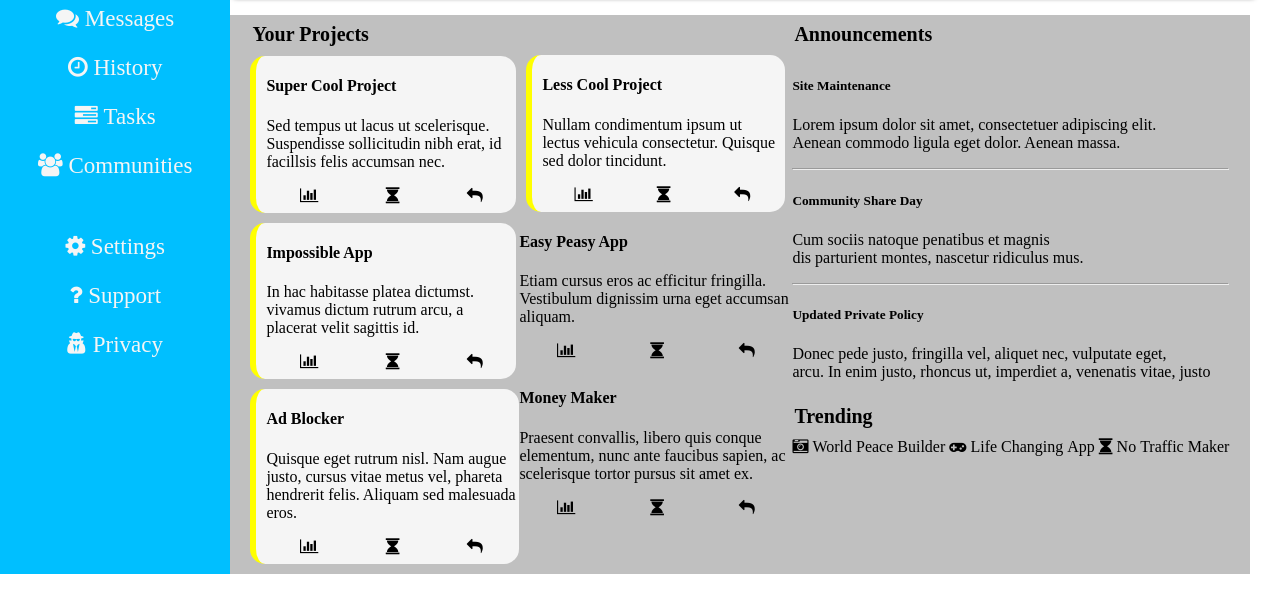
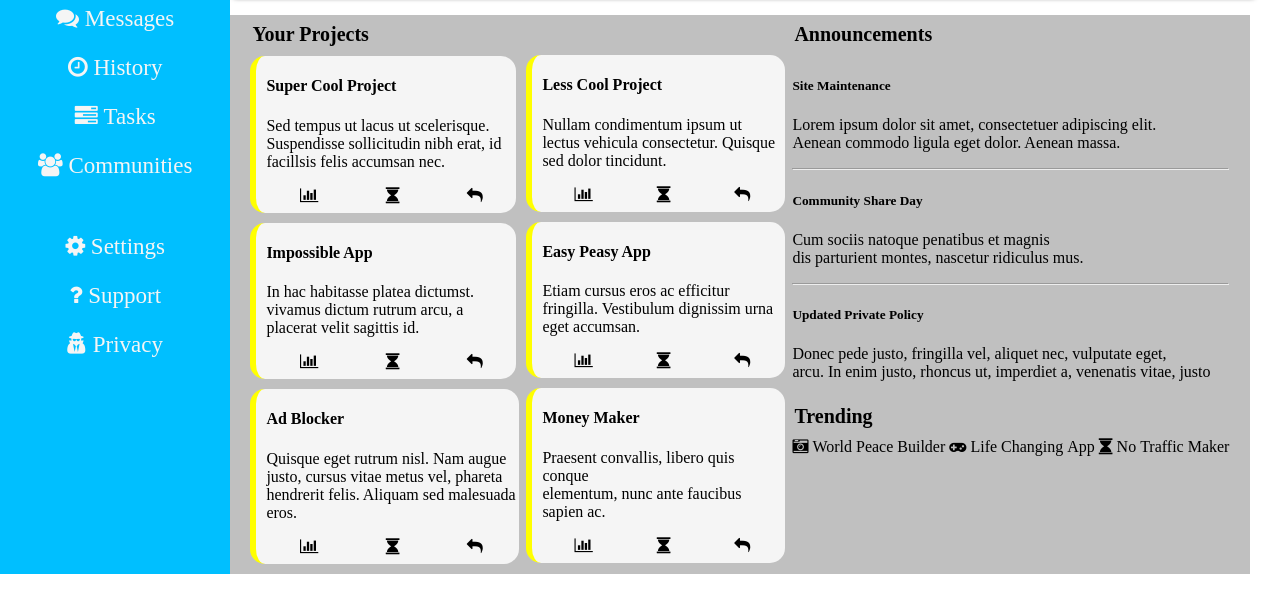
Before and after one commit to BladNunez/Odin-admin-dashboard, a plain HTML site: page index.html in a window 1280 px wide. Shown: the part 175-788 px from the top of the page. Drawn offline with Linux system fonts and the light colour scheme.

Commit message:
give class names to ending divs in main container

```diff
--- a/index.html
+++ b/index.html
@@ -115,12 +115,11 @@
                 <i class="fa fa-mail-reply"></i>
               </div>
             </div>
-            <div>
+            <div class="easy">
               <h4>Easy Peasy App</h4>
               <p>
-                Etiam cursus eros ac efficitur fringilla. <br />
-                Vestibulum dignissim urna eget accumsan <br />
-                aliquam.
+                Etiam cursus eros ac efficitur fringilla. Vestibulum dignissim
+                urna eget accumsan.
               </p>
               <div class="five">
                 <i class="fa fa-bar-chart"></i>
@@ -128,12 +127,11 @@
                 <i class="fa fa-mail-reply"></i>
               </div>
             </div>
-            <div>
+            <div class="money">
               <h4>Money Maker</h4>
               <p>
-                Praesent convallis, libero quis conque <br />
-                elementum, nunc ante faucibus sapien, ac <br />
-                scelerisque tortor pursus sit amet ex.
+                Praesent convallis, libero quis conque<br />elementum, nunc ante
+                faucibus sapien ac.
               </p>
               <div class="six">
                 <i class="fa fa-bar-chart"></i>
```
